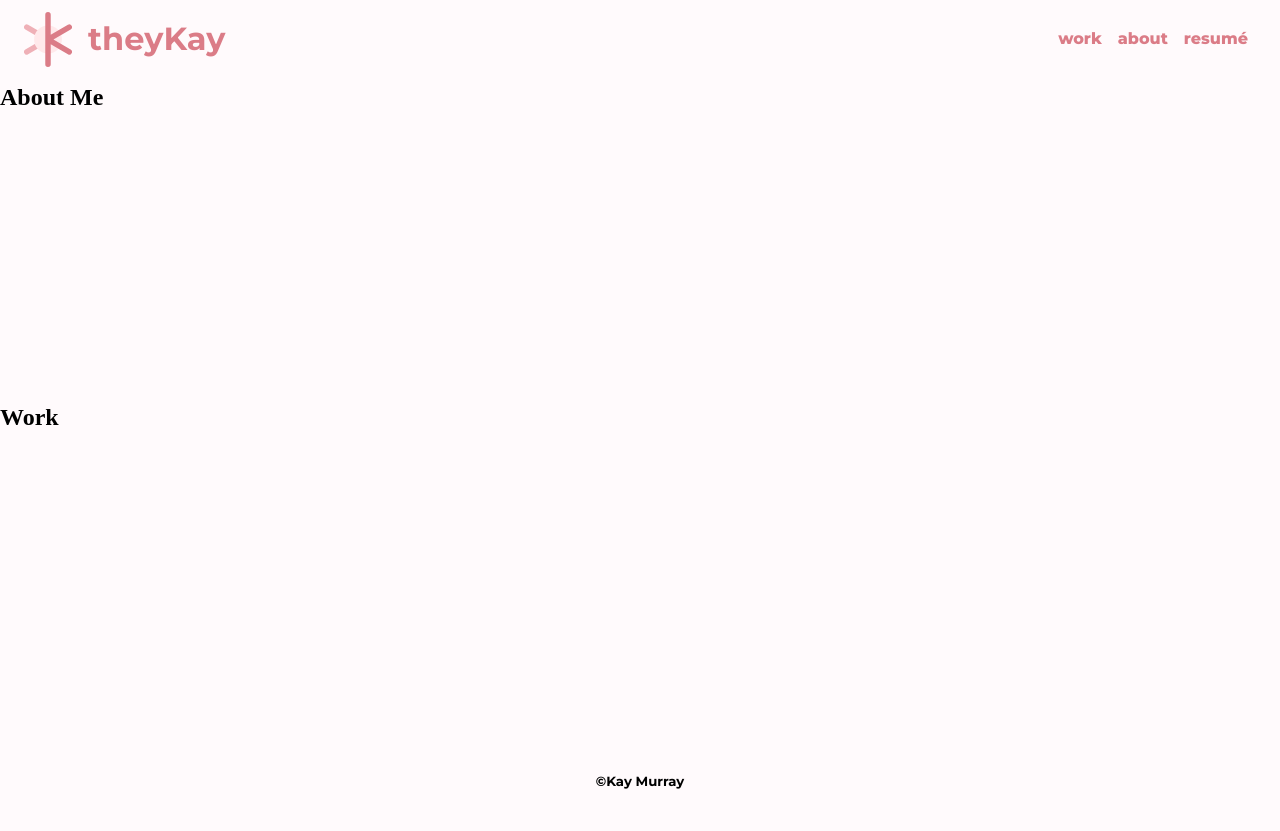
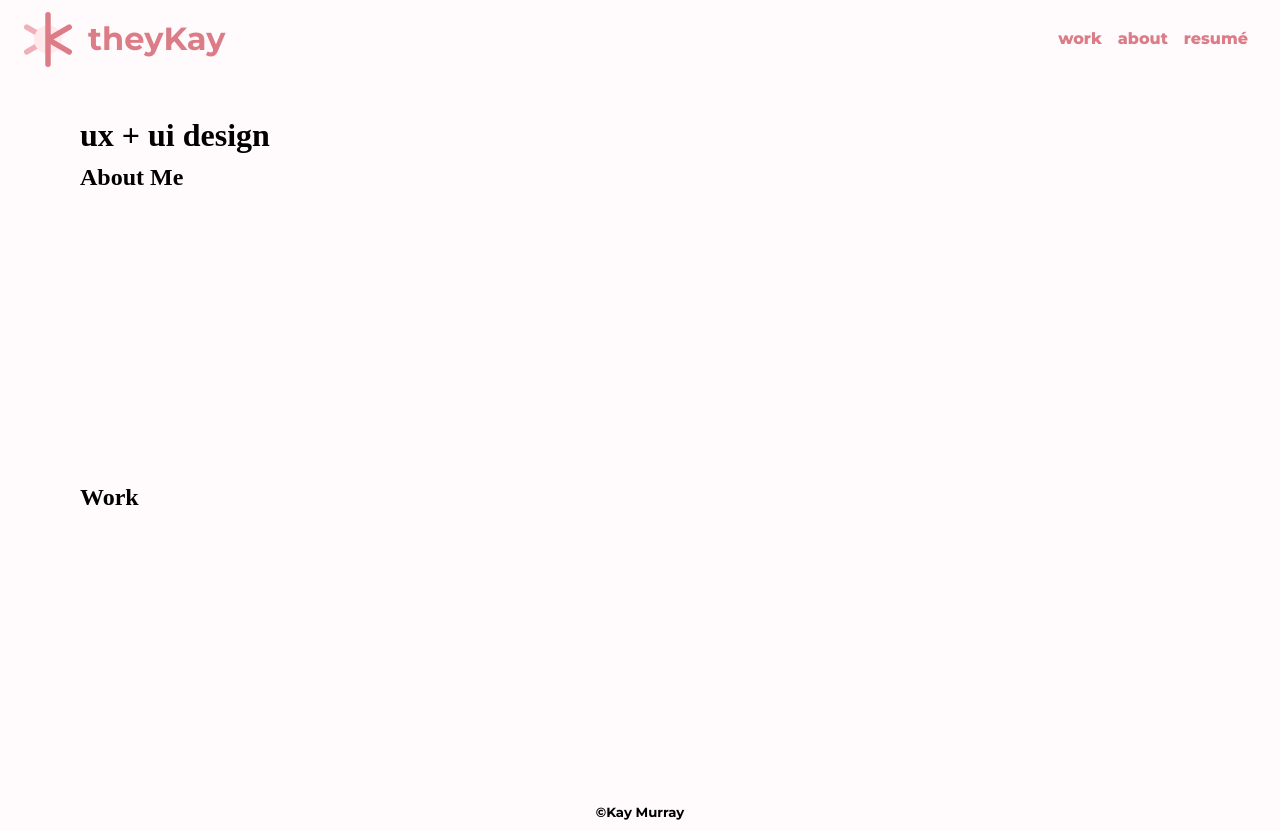
Before and after one commit to theykay/ux-portfolio, a React (Create React App) app: page / in a window 1280 px wide. Before the commit the page ends 800 px from the top, so only its background shows below. Built offline with nearby package versions, Linux system fonts and the light colour scheme.

Commit message:
added max width property to root, removed from children

```diff
--- a/src/components/Header/Header.scss
+++ b/src/components/Header/Header.scss
@@ -1,12 +1,12 @@
 @use "../../styles/main.scss" as styles;
 
 header {
-  width: 100vw;
+  // width: 100vw;
   background-color: styles.$white;
 }
 
 nav {
-  max-width: 88rem;
+  // max-width: 88rem;
   margin: 0 auto;
   padding: 0.75rem 1.5rem;
   display: flex;
--- a/src/index.scss
+++ b/src/index.scss
@@ -103,5 +103,6 @@ You should tweak the selector to match your framework. We want to select the top
 #root {
   min-height: 100vh;
   max-width: 88rem;
+  margin: 0 auto;
   position: relative;
 }
--- a/src/pages/Home/Home.jsx
+++ b/src/pages/Home/Home.jsx
@@ -4,6 +4,7 @@ import './Home.scss';
 const Home = () => {
   return (
     <div className="page-content">
+      <h1 className="home-h1">ux + ui design</h1>
       <section className="home-section">
         <h1>About Me</h1>
       </section>
--- a/src/pages/Home/Home.scss
+++ b/src/pages/Home/Home.scss
@@ -1,5 +1,8 @@
+.page-content {
+  max-width: 100%;
+  margin: 0 auto;
+  padding: 2rem 5rem;
+}
 .home-section {
   height: 20rem;
-  max-width: 88rem;
-  margin: 0 auto;
 }
```
